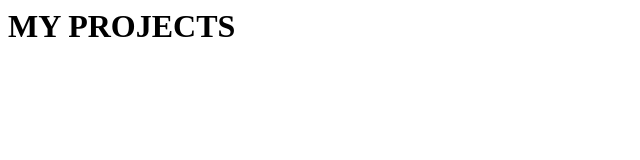
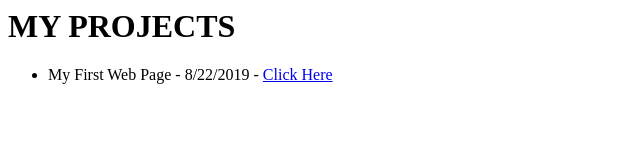
Before and after one commit to giosantore/giosantore.github.io, a plain HTML site: page index.html in a window 1280 px wide. Shown: the whole page, without its empty margins (0-640 px from the left). Drawn offline with Linux system fonts and the light colour scheme.

Commit message:
Update index.html

```diff
--- a/index.html
+++ b/index.html
@@ -4,6 +4,13 @@
   </head>
 
   <body>
-  <h1>MY PROJECTS</h1>
+    <h1>MY PROJECTS</h1>
+    <ul>
+      <li>My First Web Page - 8/22/2019 -
+        <a href = "firstWebsite/index.html">
+          Click Here
+        </a>
+      </li>
+    </ul>
   </body>
 </html>
```
